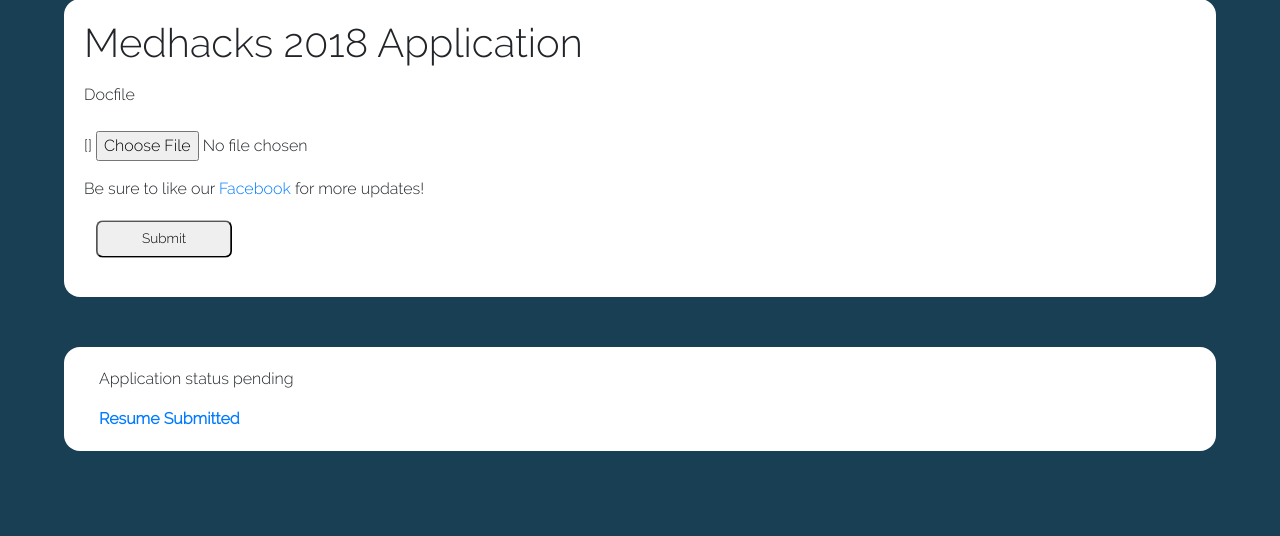
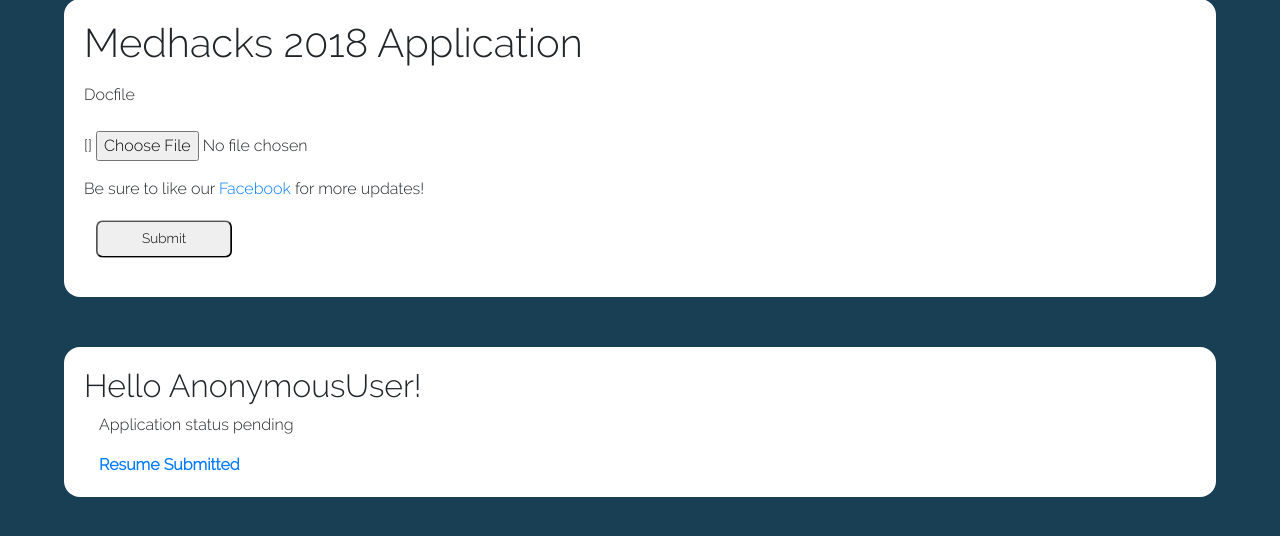
Before and after one commit to nosup/medhacks_system, a Django app: template medhacks/home/templates/home/home.html in a window 1280 px wide. Shown: the part 105-641 px from the top of the page. Run offline with Django 3.2, Linux system fonts and the light colour scheme; the template is opened without the code that fills it: most values are stand-ins (such as "Sample title", 1, 10 or a date in 2020); form fields are guessed from the names that the template uses; some libraries are stand-ins or nearby versions.

Commit message:
says hellow [user]

```diff
--- a/medhacks/home/templates/home/home.html
+++ b/medhacks/home/templates/home/home.html
@@ -66,6 +66,7 @@
 {% elif user.userprofile.campus_ambassador == 'Y' %}
 <div id="accordion">
     <div class="card-body">
+        <h2>Hello {{user}}! </h2>
         <ul class="nav nav-tabs typeTab">
           <li class="active activeLi"><a id="statusTab" data-toggle="tab" href="#statusCA">Application Status</a></li>
           <li><a id="travelTab" data-toggle="tab" href="#travelCA">Travel Reimbursements</a></li>
@@ -132,10 +133,12 @@
 </div>
 {% endif %}
 
+
 {% for appli in apps %}
 {% if appli.reimbursement == 'Yes' and user.userprofile.campus_ambassador != 'Y' %}
 <div id="accordion">
     <div class="card-body">
+        <h2>Hello {{user}}! </h2>
         <ul class="nav nav-tabs typeTab">
           <li class="active activeLi"><a id="statusTab" data-toggle="tab" href="#statusCA">Application Status</a></li>
           <li><a id="travelTab" data-toggle="tab" href="#travelCA">Travel Reimbursements</a></li>
@@ -194,6 +197,7 @@
 {% else %}
 <div id="accordion">
     <div class="card-body">
+    <h2>Hello {{ user }}! </h2>
       <div class="container">
 
          {% if user.userprofile.accepted == 'Y' %}
```
